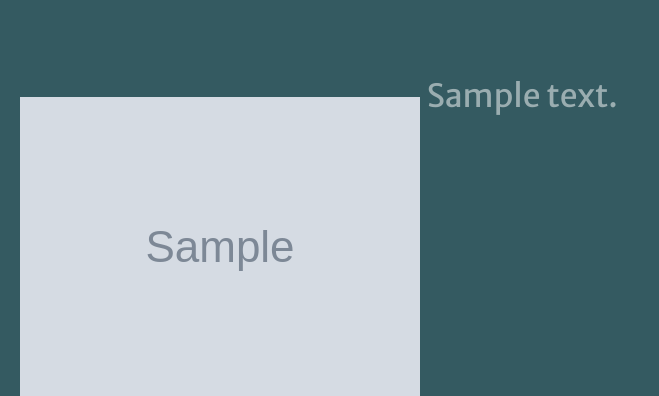
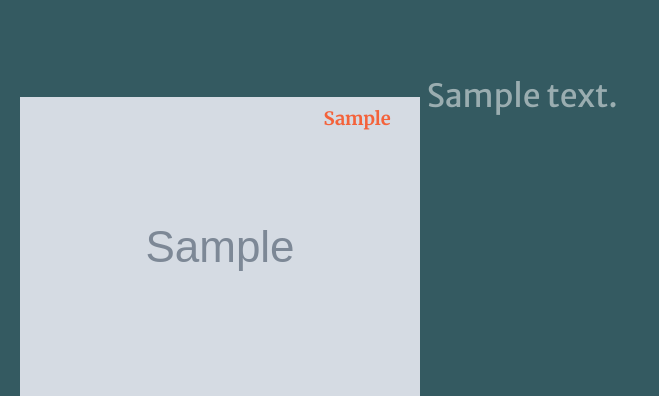
Before and after one commit to Jvsdsilva/pbeurreserv, a Django app: template aliments/templates/aliments/results.html in a window 1280 px wide. Shown: the part 388-784 px from the top of the page, without its empty margins (0-659 px from the left). Run offline with Django 3.2, Linux system fonts and the light colour scheme; the template is opened without the code that fills it: most values are stand-ins (such as "Sample title", 1, 10 or a date in 2020); grey boxes marked "Sample" are stand-in pictures; parts of the project's set-up code (start-up, migrations or seed data) failed here and were passed over; some libraries are stand-ins or nearby versions.

Commit message:
corrections

```diff
--- a/aliments/static/aliments/css/main.css
+++ b/aliments/static/aliments/css/main.css
@@ -588,6 +588,10 @@ input[type=text] {
 font-size: 0.85rem;
 font-weight: 600;
 text-transform: uppercase;
+position: absolute;
+top: 8px;
+right: 16px;
+font-size: 18px;
 }
 
 #block_content #portofolio .container-fluid .portfolio-box .portfolio-box-caption .project-name {
@@ -597,3 +601,11 @@ input[type=text] {
 #block_content #portofolio .container-fluid .portfolio-box:hover .portfolio-box-caption {
 opacity: 1;
 }
+
+#score_results{
+position: absolute;
+top: 8px;
+right: 16px;
+font-size: 18px;
+font-weight: bold;
+}
--- a/aliments/templates/aliments/results.html
+++ b/aliments/templates/aliments/results.html
@@ -20,6 +20,7 @@
                 <div class="col-lg-4 col-sm-6">
                     <a class="portfolio-box" href="{% url 'results_details' pk=result.id %}">
                         <img class="img-responsive" src= "{{result.image}} " alt="image">
+                        <p id= "score_results" >{{result.nutritionGrade}}</p>
                         <div class="portfolio-box-caption">
                             <div class="project-category text-white-50">
                                 {{result.nutritionGrade}}
--- a/aliments/views.py
+++ b/aliments/views.py
@@ -22,18 +22,18 @@ def index(request):
 
     cat = Category.objects.all()
     if cat.exists():
-        print("exist")
+        #print("exist")
     else:
         dbInsert.insertCategory()
 
         store = Store.objects.all()
         if store.exists():
-            print("exist")
+            #print("exist")
         else:
             dbInsert.insertStore()
             products = Products.objects.all()
             if products.exists():
-                print("exist")
+                #print("exist")
             else:
                 dbInsert.insertProducts()
     template = loader.get_template('aliments/index.html')
```
Lines whose indentation alone changed are shown as unchanged.
